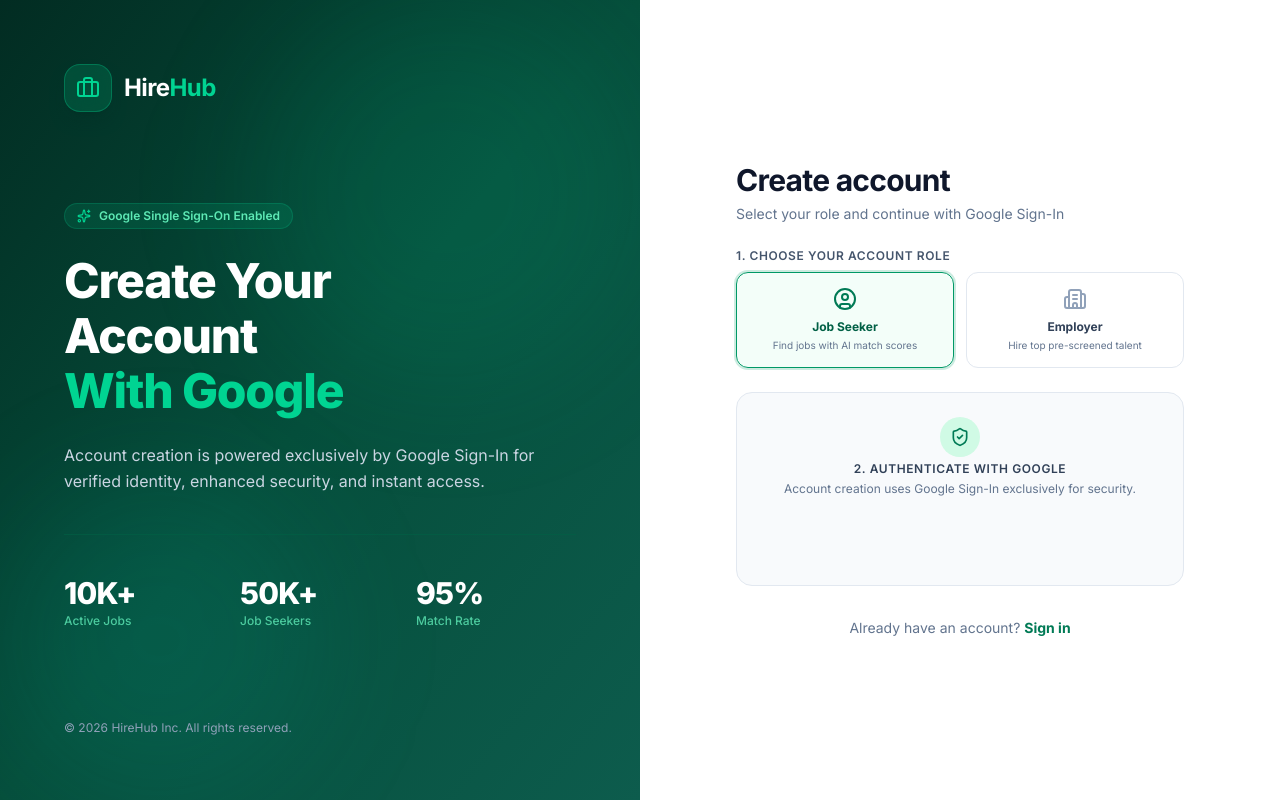
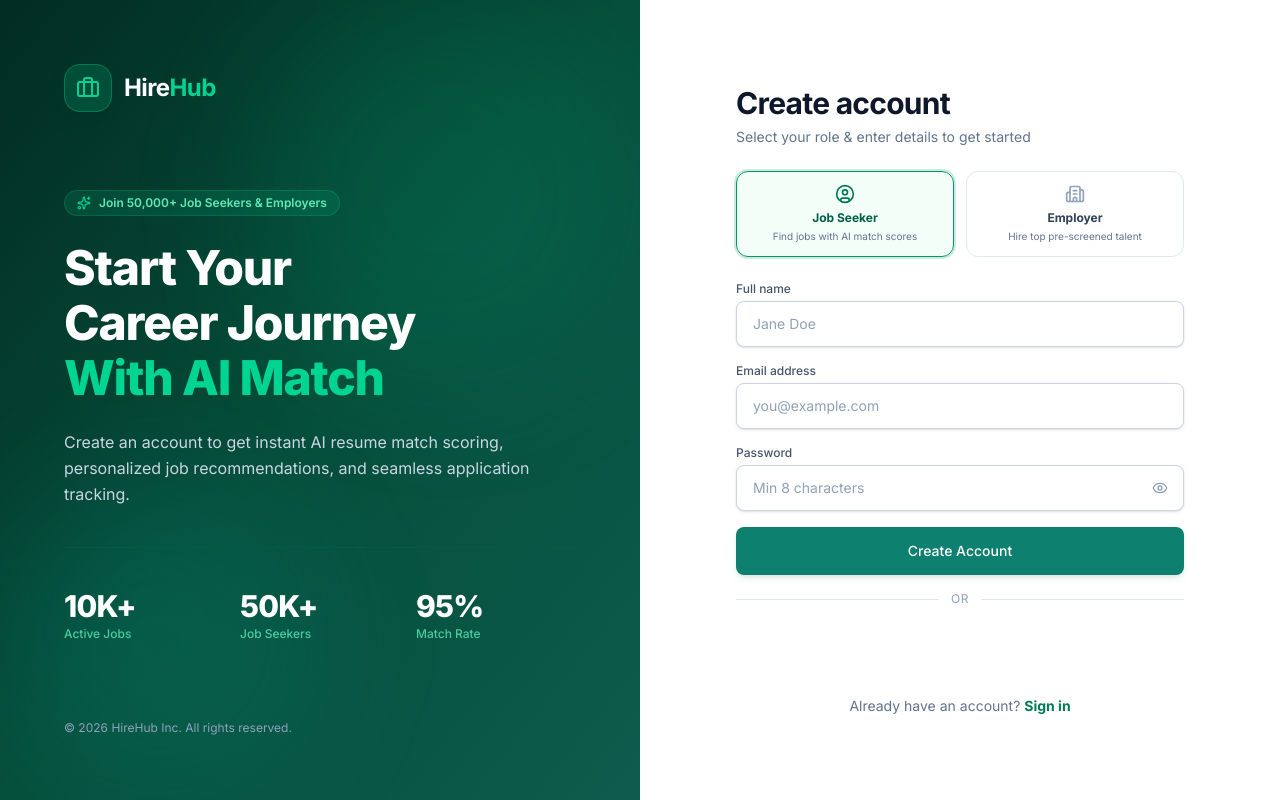
Before and after one commit to BiswajithPN/Apex-Minds, a React (Vite) app in the folder Frontend/: page /register in a window 1280 px wide. Built offline with nearby package versions, Linux system fonts and the light colour scheme; no server answers.

Commit message:
Allow email & Google auth with live password validation

```diff
--- a/Frontend/src/pages/auth/Login.jsx
+++ b/Frontend/src/pages/auth/Login.jsx
@@ -1,7 +1,7 @@
 import { useState, useEffect } from 'react';
 import { useNavigate, Link } from 'react-router-dom';
 import { GoogleLogin } from '@react-oauth/google';
-import { Briefcase, Eye, EyeOff, AlertCircle, Sparkles, ShieldCheck, UserCheck, ChevronDown, ChevronUp } from 'lucide-react';
+import { Briefcase, Eye, EyeOff, AlertCircle, Sparkles } from 'lucide-react';
 import useAuthStore from '../../store/authStore';
 import api from '../../api/axiosInstance';
 
@@ -11,7 +11,6 @@ export default function Login() {
   const [email, setEmail] = useState('');
   const [password, setPassword] = useState('');
   const [showPassword, setShowPassword] = useState(false);
-  const [showAdminForm, setShowAdminForm] = useState(false);
   const [error, setError] = useState('');
   const [loading, setLoading] = useState(false);
 
@@ -26,15 +25,15 @@ export default function Login() {
     }
   }, [isAuthenticated, homePath, navigate]);
 
-  const handleAdminLogin = async (e) => {
+  const handleEmailLogin = async (e) => {
     e.preventDefault();
     setError('');
     if (!email.trim()) {
-      setError('Please enter admin email address.');
+      setError('Please enter your email address.');
       return;
     }
     if (!password) {
-      setError('Please enter admin password.');
+      setError('Please enter your password.');
       return;
     }
     setLoading(true);
@@ -47,16 +46,16 @@ export default function Login() {
       const msg = err.response?.data?.message;
       if (!err.response) {
         setError('Cannot reach server. Please check your internet connection and try again.');
+      } else if (status === 404) {
+        setError('No account found with this email. Please sign up first.');
+      } else if (status === 401) {
+        setError('Incorrect password. Please verify your credentials and try again.');
+      } else if (status === 429) {
+        setError(msg || 'Too many failed login attempts. Account temporarily locked for 15 minutes.');
       } else if (status === 403) {
-        setError(msg || 'Email/password login is restricted to Admin accounts only. Regular users must sign in with Google.');
-      } else if (status === 404) {
-        setError('No account found with this email. Regular users must sign in with Google.');
-      } else if (status === 401) {
-        setError('Incorrect password. Please verify admin credentials.');
-      } else if (status === 429) {
-        setError(msg || 'Too many failed attempts. Admin account locked for 15 minutes.');
+        setError('Your account has been deactivated. Please contact support.');
       } else {
-        setError(msg || 'Admin login failed. Please try again.');
+        setError(msg || 'Login failed. Please try again.');
       }
     } finally {
       setLoading(false);
@@ -95,7 +94,7 @@ export default function Login() {
         <div className="absolute top-0 right-0 w-96 h-96 bg-emerald-400/10 rounded-full blur-3xl pointer-events-none" />
         <div className="absolute bottom-0 left-0 w-80 h-80 bg-teal-400/10 rounded-full blur-3xl pointer-events-none" />
 
-        {/* Logo */}
+        {/* Logo Header */}
         <div className="relative z-10 flex items-center gap-3">
           <div className="w-12 h-12 rounded-2xl bg-emerald-500/20 border border-emerald-400/30 backdrop-blur-md flex items-center justify-center text-emerald-400 shadow-lg shadow-emerald-950/40">
             <Briefcase className="w-6 h-6" />
@@ -162,78 +161,26 @@ export default function Login() {
             </div>
           )}
 
-          {/* 1. Primary User Sign In (Google OAuth) */}
-          <div className="p-6 bg-slate-50 border border-slate-200 rounded-2xl text-center space-y-4 mb-6">
-            <div className="inline-flex items-center justify-center w-10 h-10 rounded-full bg-emerald-100 text-emerald-700 mb-1">
-              <UserCheck className="w-5 h-5" />
-            </div>
-
+          {/* Form */}
+          <form onSubmit={handleEmailLogin} className="space-y-5">
             <div>
-              <p className="text-xs font-semibold text-slate-800 uppercase tracking-wider">
-                User Sign In
-              </p>
-              <p className="text-xs text-slate-500 mt-1">
-                Job Seekers & Employers must sign in via Google OAuth.
-              </p>
-            </div>
-
-            {loading ? (
-              <div className="py-2 flex justify-center items-center gap-2 text-emerald-700 text-sm font-semibold">
-                <div className="w-5 h-5 border-2 border-emerald-700 border-t-transparent rounded-full animate-spin" />
-                <span>Signing in...</span>
-              </div>
-            ) : googleClientId ? (
-              <div className="flex justify-center pt-2">
-                <GoogleLogin
-                  onSuccess={handleGoogleSuccess}
-                  onError={() => setError('Google login failed.')}
-                  theme="outline"
-                  shape="pill"
-                  size="large"
-                  text="continue_with"
-                  width="320"
-                />
-              </div>
-            ) : (
-              <p className="text-xs text-amber-700 bg-amber-50 p-2.5 rounded-lg border border-amber-200">
-                Google OAuth Client ID is missing. Set VITE_GOOGLE_CLIENT_ID in Frontend .env.
-              </p>
-            )}
-          </div>
-
-          {/* 2. Admin Login Section (Password login restricted to Admin) */}
-          <div className="border border-slate-200 rounded-2xl overflow-hidden mb-6 transition-all">
-            <button
-              type="button"
-              onClick={() => setShowAdminForm(!showAdminForm)}
-              className="w-full px-5 py-3.5 bg-slate-100/80 hover:bg-slate-200/60 flex items-center justify-between text-xs font-bold text-slate-700 uppercase tracking-wider transition-colors cursor-pointer"
-            >
-              <span className="flex items-center gap-2">
-                <ShieldCheck className="w-4 h-4 text-emerald-700" />
-                <span>Admin Login (Email / Password)</span>
-              </span>
-              {showAdminForm ? <ChevronUp className="w-4 h-4" /> : <ChevronDown className="w-4 h-4" />}
-            </button>
-
-            {showAdminForm && (
-              <form onSubmit={handleAdminLogin} className="p-5 bg-white space-y-4 border-t border-slate-200 animate-fade-in">
-                <p className="text-xs text-slate-500 mb-2">
-                  Password login is restricted strictly to verified Admin accounts.
-                </p>
-                <div>
-                  <label className="block text-xs font-semibold text-slate-600 mb-1">Admin Email</label>
+              <label className="block text-xs font-medium text-slate-600 mb-1.5">
+                Email address
+              </label>
               <input
                 type="email"
                 required
-                    placeholder="admin@hirehub.com"
+                placeholder="you@example.com"
                 value={email}
                 onChange={(e) => setEmail(e.target.value)}
-                    className="w-full px-4 py-2.5 bg-white border border-slate-300 rounded-lg text-sm text-slate-900 placeholder-slate-400 focus:outline-none focus:border-emerald-600 focus:ring-2 focus:ring-emerald-600/10 transition-colors"
+                className="w-full px-4 py-3 bg-white border border-slate-300 rounded-lg text-sm text-slate-900 placeholder-slate-400 focus:outline-none focus:border-emerald-600 focus:ring-2 focus:ring-emerald-600/10 transition-colors shadow-sm"
               />
             </div>
 
             <div>
-                  <label className="block text-xs font-semibold text-slate-600 mb-1">Admin Password</label>
+              <label className="block text-xs font-medium text-slate-600 mb-1.5">
+                Password
+              </label>
               <div className="relative">
                 <input
                   type={showPassword ? 'text' : 'password'}
@@ -241,7 +188,7 @@ export default function Login() {
                   placeholder="••••••••"
                   value={password}
                   onChange={(e) => setPassword(e.target.value)}
-                      className="w-full pl-4 pr-10 py-2.5 bg-white border border-slate-300 rounded-lg text-sm text-slate-900 placeholder-slate-400 focus:outline-none focus:border-emerald-600 focus:ring-2 focus:ring-emerald-600/10 transition-colors"
+                  className="w-full pl-4 pr-10 py-3 bg-white border border-slate-300 rounded-lg text-sm text-slate-900 placeholder-slate-400 focus:outline-none focus:border-emerald-600 focus:ring-2 focus:ring-emerald-600/10 transition-colors shadow-sm"
                 />
                 <button
                   type="button"
@@ -251,21 +198,51 @@ export default function Login() {
                   {showPassword ? <EyeOff className="w-4 h-4" /> : <Eye className="w-4 h-4" />}
                 </button>
               </div>
+              <div className="flex justify-end mt-2">
+                <Link
+                  to="/forgot-password"
+                  className="text-xs font-semibold text-emerald-700 hover:text-emerald-800 transition-colors"
+                >
+                  Forgot password?
+                </Link>
+              </div>
             </div>
 
             <button
               type="submit"
               disabled={loading}
-                  className="w-full py-3 px-4 bg-[#0d806f] hover:bg-[#0a6b5d] active:bg-[#08564a] text-white font-semibold text-xs rounded-lg shadow-md transition-colors disabled:opacity-50 flex items-center justify-center cursor-pointer uppercase tracking-wider"
+              className="w-full py-3.5 px-4 bg-[#0d806f] hover:bg-[#0a6b5d] active:bg-[#08564a] text-white font-medium text-sm rounded-lg shadow-md shadow-emerald-900/10 transition-colors disabled:opacity-50 flex items-center justify-center cursor-pointer"
             >
-                  {loading ? 'Authenticating Admin...' : 'Sign In as Admin'}
+              {loading ? (
+                <div className="w-5 h-5 border-2 border-white border-t-transparent rounded-full animate-spin" />
+              ) : (
+                'Sign In'
+              )}
             </button>
           </form>
+
+          {/* Google OAuth Option */}
+          {googleClientId && (
+            <>
+              <div className="relative flex items-center justify-center my-6">
+                <div className="border-t border-slate-200 w-full" />
+                <span className="bg-white px-3 text-xs text-slate-400 uppercase tracking-wider absolute">OR</span>
+              </div>
+              <div className="flex justify-center">
+                <GoogleLogin
+                  onSuccess={handleGoogleSuccess}
+                  onError={() => setError('Google login failed. Please try again.')}
+                  theme="outline"
+                  shape="pill"
+                  size="large"
+                  text="continue_with"
+                  width="320"
+                />
+              </div>
+            </>
           )}
-          </div>
 
-          {/* Create account link */}
-          <p className="text-center text-sm text-slate-500 mt-6">
+          <p className="text-center text-sm text-slate-500 mt-8">
             Don't have an account?{' '}
             <Link
               to="/register"
--- a/Frontend/src/pages/auth/Register.jsx
+++ b/Frontend/src/pages/auth/Register.jsx
@@ -1,7 +1,7 @@
 import { useState, useEffect } from 'react';
 import { useNavigate, Link } from 'react-router-dom';
 import { GoogleLogin } from '@react-oauth/google';
-import { Briefcase, UserCircle, Building2, AlertCircle, Sparkles, ShieldCheck } from 'lucide-react';
+import { Briefcase, UserCircle, Building2, Eye, EyeOff, AlertCircle, Sparkles, Check, X } from 'lucide-react';
 import useAuthStore from '../../store/authStore';
 import api from '../../api/axiosInstance';
 
@@ -9,10 +9,19 @@ export default function Register() {
   const navigate = useNavigate();
   const { login, isAuthenticated, homePath } = useAuthStore();
   const [role, setRole] = useState('jobseeker');
+  const [fullName, setFullName] = useState('');
+  const [email, setEmail] = useState('');
+  const [password, setPassword] = useState('');
+  const [showPassword, setShowPassword] = useState(false);
   const [error, setError] = useState('');
   const [loading, setLoading] = useState(false);
 
   const googleClientId = import.meta.env.VITE_GOOGLE_CLIENT_ID;
+
+  // Password validation checks
+  const isMinLength = password.length >= 8;
+  const hasNumberOrSpecial = /[0-9!@#$%^&*()_+\-=[\]{};':"\\|,.<>/?]/.test(password);
+  const isPasswordValid = isMinLength && hasNumberOrSpecial;
 
   useEffect(() => {
     if (isAuthenticated()) {
@@ -22,6 +31,62 @@ export default function Register() {
       }
     }
   }, [isAuthenticated, homePath, navigate]);
+
+  const handleEmailRegister = async (e) => {
+    e.preventDefault();
+    setError('');
+
+    if (!fullName.trim()) {
+      setError('Full name is required.');
+      return;
+    }
+    if (!email.trim()) {
+      setError('Email address is required.');
+      return;
+    }
+    if (!password) {
+      setError('Password is required.');
+      return;
+    }
+    if (!isMinLength) {
+      setError('Password must be at least 8 characters long.');
+      return;
+    }
+    if (!hasNumberOrSpecial) {
+      setError('Password must contain at least one number or special character.');
+      return;
+    }
+
+    setLoading(true);
+    try {
+      const { data } = await api.post('/auth/register', {
+        full_name: fullName.trim(),
+        email: email.trim().toLowerCase(),
+        password,
+        role,
+      });
+      login(data.token, data.user);
+      if (data.user.role === 'jobseeker') {
+        navigate('/jobseeker/profile?onboarding=1', { replace: true });
+      } else {
+        navigate(homePath(data.user.role), { replace: true });
+      }
+    } catch (err) {
+      const msg = err.response?.data?.message;
+      const status = err.response?.status;
+      if (status === 400 && msg) {
+        setError(msg);
+      } else if (status === 422 || status === 400) {
+        setError('Please check your registration details and try again.');
+      } else if (!err.response) {
+        setError('Cannot connect to server. Please check your internet connection.');
+      } else {
+        setError(msg || 'Registration failed. Please try again.');
+      }
+    } finally {
+      setLoading(false);
+    }
+  };
 
   const handleGoogleSuccess = async (credentialResponse) => {
     setLoading(true);
@@ -45,7 +110,7 @@ export default function Register() {
       } else if (!err.response) {
         setError('Cannot connect to server. Please check your internet connection.');
       } else {
-        setError('Google account creation failed. Please try again.');
+        setError('Google sign-up failed. Please try again.');
       }
     } finally {
       setLoading(false);
@@ -88,17 +153,17 @@ export default function Register() {
         <div className="relative z-10 my-10 lg:my-0 max-w-lg">
           <div className="inline-flex items-center gap-2 px-3 py-1 rounded-full bg-emerald-500/15 border border-emerald-400/20 text-emerald-300 text-xs font-semibold mb-6">
             <Sparkles className="w-3.5 h-3.5 text-emerald-400" />
-            <span>Google Single Sign-On Enabled</span>
+            <span>Join 50,000+ Job Seekers & Employers</span>
           </div>
 
           <h1 className="text-3xl sm:text-4xl lg:text-5xl font-extrabold tracking-tight leading-[1.15] text-white">
-            Create Your <br />
-            Account <br />
-            <span className="text-emerald-400">With Google</span>
+            Start Your <br />
+            Career Journey <br />
+            <span className="text-emerald-400">With AI Match</span>
           </h1>
 
           <p className="text-slate-300 text-sm sm:text-base leading-relaxed mt-6">
-            Account creation is powered exclusively by Google Sign-In for verified identity, enhanced security, and instant access.
+            Create an account to get instant AI resume match scoring, personalized job recommendations, and seamless application tracking.
           </p>
 
           <div className="grid grid-cols-3 gap-4 pt-10 border-t border-emerald-800/60 mt-10">
@@ -122,7 +187,7 @@ export default function Register() {
         </div>
       </div>
 
-      {/* ── RIGHT SIDE: Google-Only Sign Up Section ── */}
+      {/* ── RIGHT SIDE: Register Form Section ── */}
       <div className="flex flex-col justify-center px-6 sm:px-12 lg:px-20 py-12 bg-white">
         <div className="max-w-md w-full mx-auto">
           <div className="mb-6">
@@ -130,16 +195,12 @@ export default function Register() {
               Create account
             </h2>
             <p className="text-slate-500 text-sm mt-1.5">
-              Select your role and continue with Google Sign-In
+              Select your role & enter details to get started
             </p>
           </div>
 
           {/* Role selector */}
-          <div className="mb-6">
-            <label className="block text-xs font-semibold text-slate-600 mb-2 uppercase tracking-wider">
-              1. Choose your account role
-            </label>
-            <div className="grid grid-cols-2 gap-3">
+          <div className="grid grid-cols-2 gap-3 mb-6">
             {roles.map((r) => {
               const Icon = r.icon;
               const isSelected = role === r.value;
@@ -152,7 +213,7 @@ export default function Register() {
                     setError('');
                   }}
                   className={`
-                      flex flex-col items-center justify-center p-3.5 rounded-xl border transition-all text-center cursor-pointer
+                    flex flex-col items-center justify-center p-3 rounded-xl border transition-all text-center cursor-pointer
                     ${
                       isSelected
                         ? 'border-emerald-600 bg-emerald-50/60 ring-2 ring-emerald-600/20'
@@ -160,7 +221,7 @@ export default function Register() {
                     }
                   `}
                 >
-                    <Icon className={`w-6 h-6 mb-2 ${isSelected ? 'text-emerald-700' : 'text-slate-400'}`} />
+                  <Icon className={`w-5 h-5 mb-1.5 ${isSelected ? 'text-emerald-700' : 'text-slate-400'}`} />
                   <p className={`font-bold text-xs ${isSelected ? 'text-emerald-800' : 'text-slate-700'}`}>
                     {r.label}
                   </p>
@@ -169,37 +230,100 @@ export default function Register() {
               );
             })}
           </div>
-          </div>
 
           {error && (
-            <div className="mb-6 p-4 bg-rose-50 border border-rose-200 text-rose-700 text-sm rounded-xl flex items-start gap-3">
+            <div className="mb-5 p-4 bg-rose-50 border border-rose-200 text-rose-700 text-sm rounded-xl flex items-start gap-3">
               <AlertCircle className="w-5 h-5 mt-0.5 shrink-0 text-rose-500" />
               <span className="font-medium">{error}</span>
             </div>
           )}
 
-          {/* Google Sign-In Only Box */}
-          <div className="p-6 bg-slate-50 border border-slate-200 rounded-2xl text-center space-y-4">
-            <div className="inline-flex items-center justify-center w-10 h-10 rounded-full bg-emerald-100 text-emerald-700 mb-1">
-              <ShieldCheck className="w-5 h-5" />
+          <form onSubmit={handleEmailRegister} className="space-y-4">
+            <div>
+              <label className="block text-xs font-medium text-slate-600 mb-1">
+                Full name
+              </label>
+              <input
+                type="text"
+                required
+                placeholder="Jane Doe"
+                value={fullName}
+                onChange={(e) => setFullName(e.target.value)}
+                className="w-full px-4 py-3 bg-white border border-slate-300 rounded-lg text-sm text-slate-900 placeholder-slate-400 focus:outline-none focus:border-emerald-600 focus:ring-2 focus:ring-emerald-600/10 transition-colors shadow-sm"
+              />
             </div>
 
             <div>
-              <p className="text-xs font-semibold text-slate-700 uppercase tracking-wider">
-                2. Authenticate with Google
-              </p>
-              <p className="text-xs text-slate-500 mt-1">
-                Account creation uses Google Sign-In exclusively for security.
-              </p>
+              <label className="block text-xs font-medium text-slate-600 mb-1">
+                Email address
+              </label>
+              <input
+                type="email"
+                required
+                placeholder="you@example.com"
+                value={email}
+                onChange={(e) => setEmail(e.target.value)}
+                className="w-full px-4 py-3 bg-white border border-slate-300 rounded-lg text-sm text-slate-900 placeholder-slate-400 focus:outline-none focus:border-emerald-600 focus:ring-2 focus:ring-emerald-600/10 transition-colors shadow-sm"
+              />
             </div>
 
+            <div>
+              <label className="block text-xs font-medium text-slate-600 mb-1">
+                Password
+              </label>
+              <div className="relative">
+                <input
+                  type={showPassword ? 'text' : 'password'}
+                  required
+                  placeholder="Min 8 characters"
+                  value={password}
+                  onChange={(e) => setPassword(e.target.value)}
+                  className="w-full pl-4 pr-10 py-3 bg-white border border-slate-300 rounded-lg text-sm text-slate-900 placeholder-slate-400 focus:outline-none focus:border-emerald-600 focus:ring-2 focus:ring-emerald-600/10 transition-colors shadow-sm"
+                />
+                <button
+                  type="button"
+                  onClick={() => setShowPassword(!showPassword)}
+                  className="absolute right-3 top-1/2 -translate-y-1/2 text-slate-400 hover:text-slate-600 p-1"
+                >
+                  {showPassword ? <EyeOff className="w-4 h-4" /> : <Eye className="w-4 h-4" />}
+                </button>
+              </div>
+
+              {/* Password Validation Indicator */}
+              {password && (
+                <div className="mt-2 space-y-1 text-xs">
+                  <div className={`flex items-center gap-1.5 ${isMinLength ? 'text-emerald-700' : 'text-slate-500'}`}>
+                    {isMinLength ? <Check className="w-3.5 h-3.5 text-emerald-600" /> : <X className="w-3.5 h-3.5 text-slate-400" />}
+                    <span>At least 8 characters</span>
+                  </div>
+                  <div className={`flex items-center gap-1.5 ${hasNumberOrSpecial ? 'text-emerald-700' : 'text-slate-500'}`}>
+                    {hasNumberOrSpecial ? <Check className="w-3.5 h-3.5 text-emerald-600" /> : <X className="w-3.5 h-3.5 text-slate-400" />}
+                    <span>Contains a number or special character</span>
+                  </div>
+                </div>
+              )}
+            </div>
+
+            <button
+              type="submit"
+              disabled={loading || (password.length > 0 && !isPasswordValid)}
+              className="w-full py-3.5 px-4 bg-[#0d806f] hover:bg-[#0a6b5d] active:bg-[#08564a] text-white font-medium text-sm rounded-lg shadow-md shadow-emerald-900/10 transition-colors disabled:opacity-50 flex items-center justify-center cursor-pointer mt-2"
+            >
               {loading ? (
-              <div className="py-3 flex justify-center items-center gap-2 text-emerald-700 text-sm font-semibold">
-                <div className="w-5 h-5 border-2 border-emerald-700 border-t-transparent rounded-full animate-spin" />
-                <span>Creating your account...</span>
+                <div className="w-5 h-5 border-2 border-white border-t-transparent rounded-full animate-spin" />
+              ) : (
+                'Create Account'
+              )}
+            </button>
+          </form>
+
+          {googleClientId && (
+            <>
+              <div className="relative flex items-center justify-center my-6">
+                <div className="border-t border-slate-200 w-full" />
+                <span className="bg-white px-3 text-xs text-slate-400 uppercase tracking-wider absolute">OR</span>
               </div>
-            ) : googleClientId ? (
-              <div className="flex justify-center pt-2">
+              <div className="flex justify-center">
                 <GoogleLogin
                   onSuccess={handleGoogleSuccess}
                   onError={() => setError('Google sign-up failed.')}
@@ -210,12 +334,8 @@ export default function Register() {
                   width="320"
                 />
               </div>
-            ) : (
-              <p className="text-xs text-amber-700 bg-amber-50 p-3 rounded-lg border border-amber-200">
-                Google OAuth Client ID is missing. Please set VITE_GOOGLE_CLIENT_ID in your Frontend .env file.
-              </p>
+            </>
           )}
-          </div>
 
           <p className="text-center text-sm text-slate-500 mt-8">
             Already have an account?{' '}
```
Also changed, not shown: 1 other file (tests, documents, lock files or other folders). Lines whose indentation alone changed are shown as unchanged.
